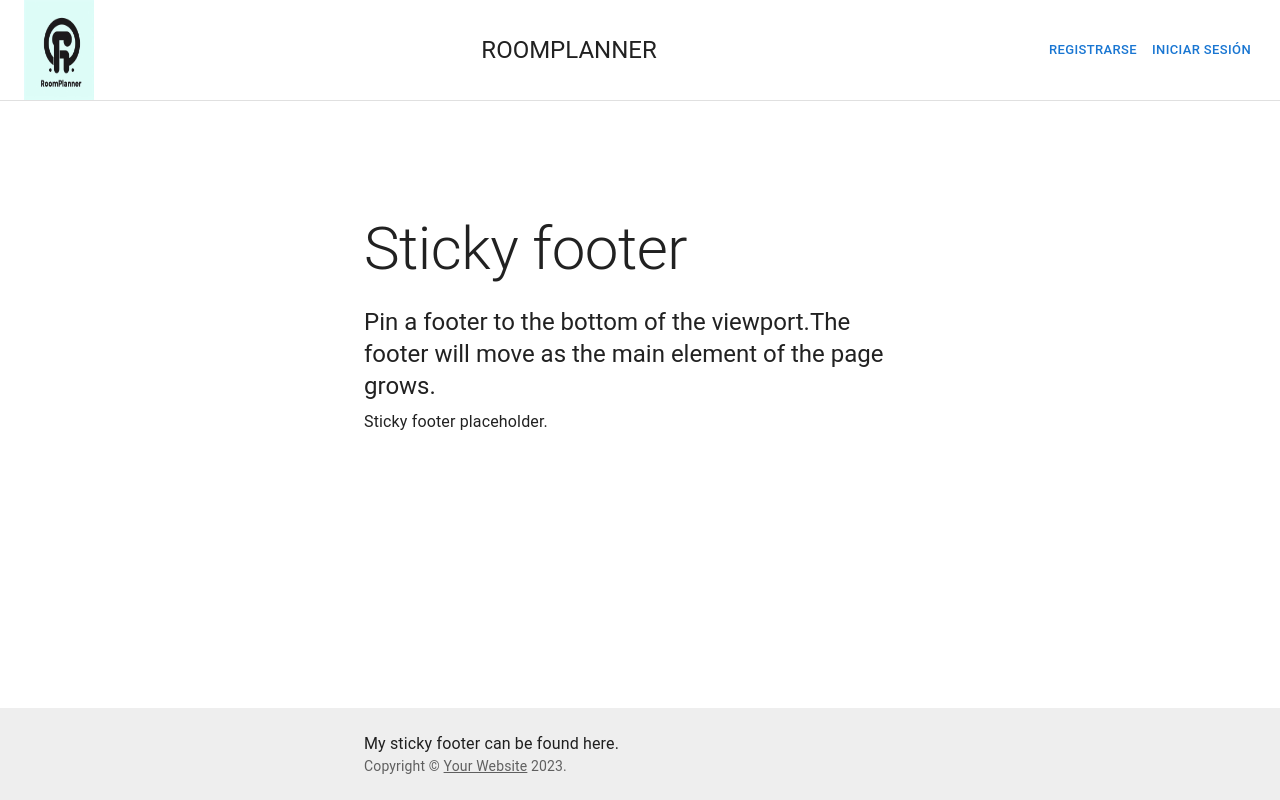
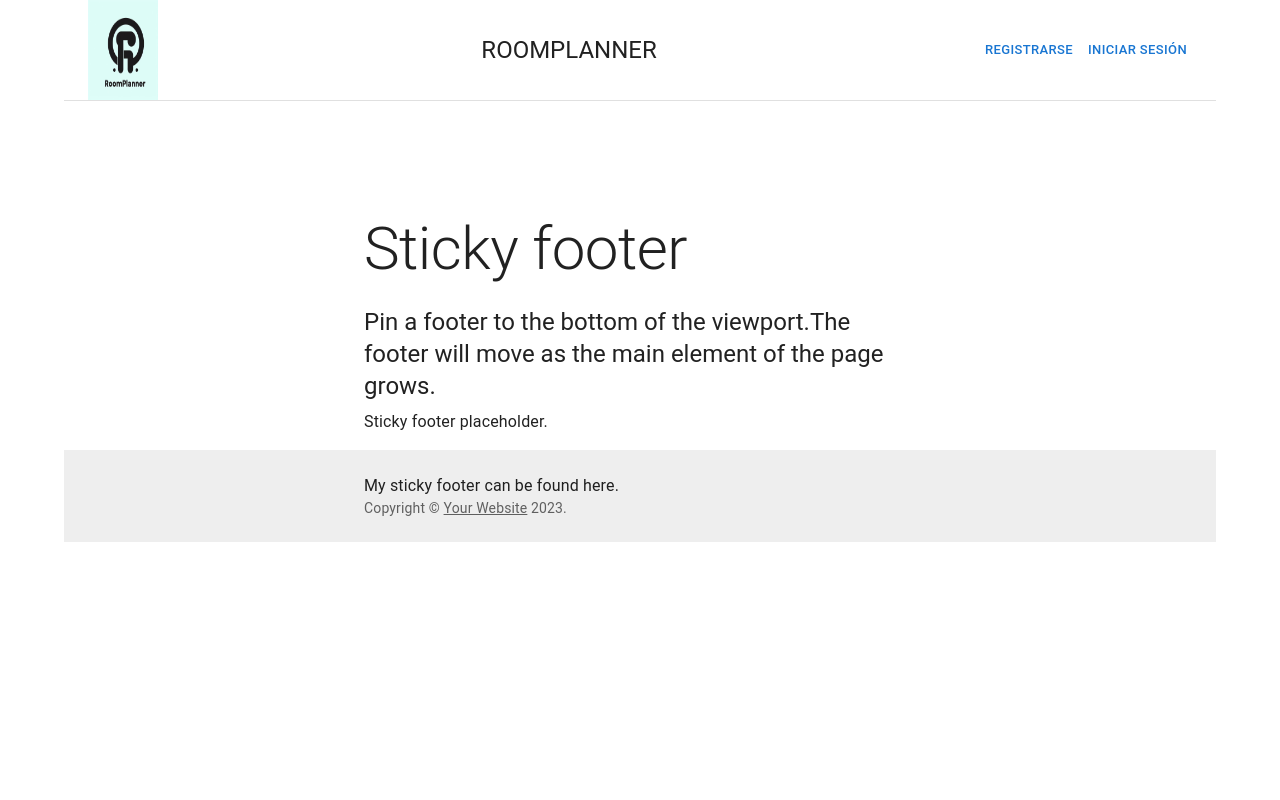
Before and after one commit to cristianmunoz1/roomplanner, a Next.js app: page /details in a window 1280 px wide. Built offline with nearby package versions, Linux system fonts and the light colour scheme.

Commit message:
Se agregan cambios a los estilos de details

```diff
--- a/pages/details.tsx
+++ b/pages/details.tsx
@@ -1,6 +1,7 @@
+"use client"
 import * as React from 'react';
 import CssBaseline from '@mui/material/CssBaseline';
-import { createTheme, ThemeProvider } from '@mui/material/styles';
+import 'tailwindcss/tailwind.css';
 import Box from '@mui/material/Box';
 import Header from '../components/header/HeaderComponent';
 import Typography from '@mui/material/Typography';
@@ -20,19 +21,10 @@ function Copyright() {
     );
 }
 
-// TODO remove, this demo shouldn't need to reset the theme.
-const defaultTheme = createTheme();
 
 export default function StickyFooter() {
     return (
-        <ThemeProvider theme={defaultTheme}>
-            <Box
-                sx={{
-                    display: 'flex',
-                    flexDirection: 'column',
-                    minHeight: '100vh',
-                }}
-            >
+        <Container maxWidth='lg'>
             <CssBaseline />
             <Header title="ROOMPLANNER" />
             <Container component="main" sx={{ mt: 8, mb: 2 }} maxWidth="sm">
@@ -65,7 +57,6 @@ export default function StickyFooter() {
                     <Copyright />
                 </Container>
             </Box>
-            </Box>
-        </ThemeProvider>
+        </Container>
     );
 }
```
Lines whose indentation alone changed are shown as unchanged.
